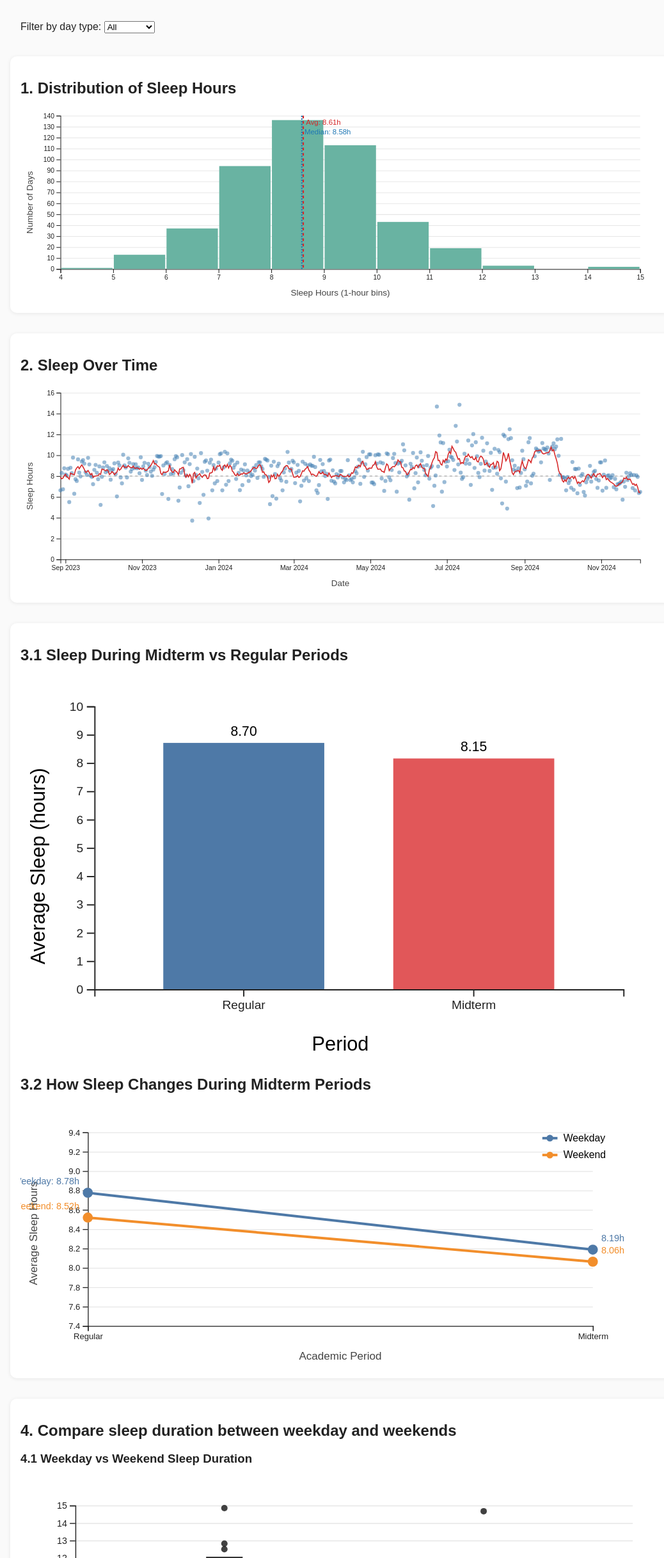
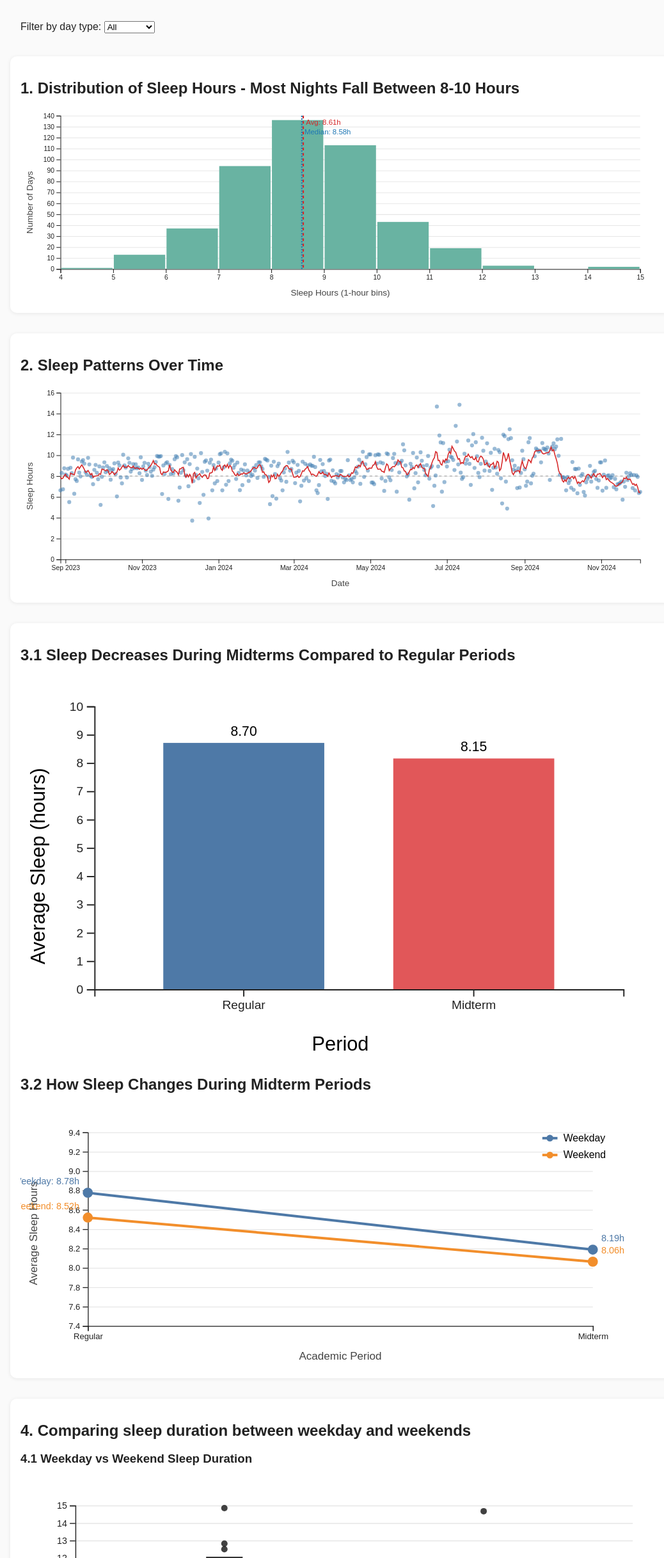
Before and after one commit to fairoozhaque01/sleep-steps-visualization, a plain HTML site: page index.html in a window 1280 px wide. Shown: the part 125-2560 px from the top of the page at 64% size, without its empty margins (108-1146 px from the left). Drawn offline with nearby package versions, Linux system fonts and the light colour scheme.

Commit message:
Add files via upload

```diff
--- a/index.html
+++ b/index.html
@@ -25,17 +25,17 @@
     </section>
 
     <section class="chart-section">
-      <h2>1. Distribution of Sleep Hours</h2>
+      <h2>1. Distribution of Sleep Hours - Most Nights Fall Between 8-10 Hours</h2>
       <div id="histogram"></div>
     </section>
 
     <section class="chart-section">
-      <h2>2. Sleep Over Time</h2>
+      <h2>2. Sleep Patterns Over Time</h2>
       <div id="line-chart"></div>
     </section>
 
     <section class="chart-section">
-      <h2>3.1 Sleep During Midterm vs Regular Periods</h2>
+      <h2>3.1 Sleep Decreases During Midterms Compared to Regular Periods</h2>
       <div id="midterm-sleep-chart"></div>
       <h2>3.2 How Sleep Changes During Midterm Periods</h2>
       <div id="midterm-slope-chart"></div>
@@ -44,7 +44,7 @@
 
     <section class="chart-section">
       <h2>
-       4. Compare sleep duration between weekday and weekends</h2>
+       4. Comparing sleep duration between weekday and weekends</h2>
       </h2>
       </div class="two-column">
         <div class="chart-box">
@@ -59,7 +59,7 @@
     </section>
 
         <section class="chart-section">
-      <h2>5. Calendar Heatmap</h2>
+      <h2>5. Sleep Deficit Intensifies During Semester Months</h2>
       <div id="calendar-heatmap"></div>
     </section>
 
@@ -88,6 +88,6 @@
     </section>
 
     <section class="chart-section">
-      <h2> 7.Sleep vs Steps Heatmap</h2>
+      <h2> 7.Most Days Cluster Around Moderate Sleep and Moderate Activity Levels</h2>
       <div id="sleep-steps-heatmap"></div>
      </section>
```
